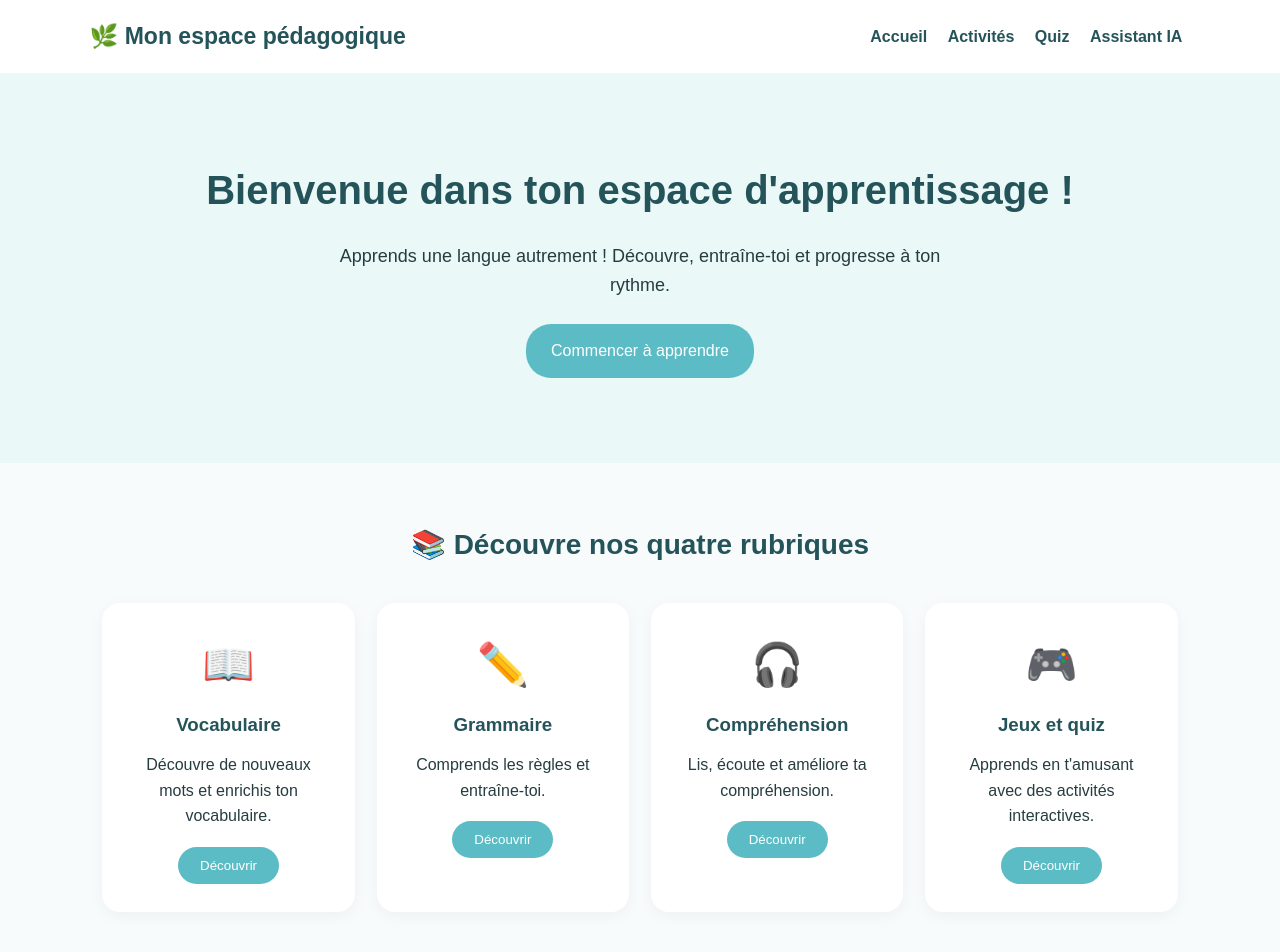
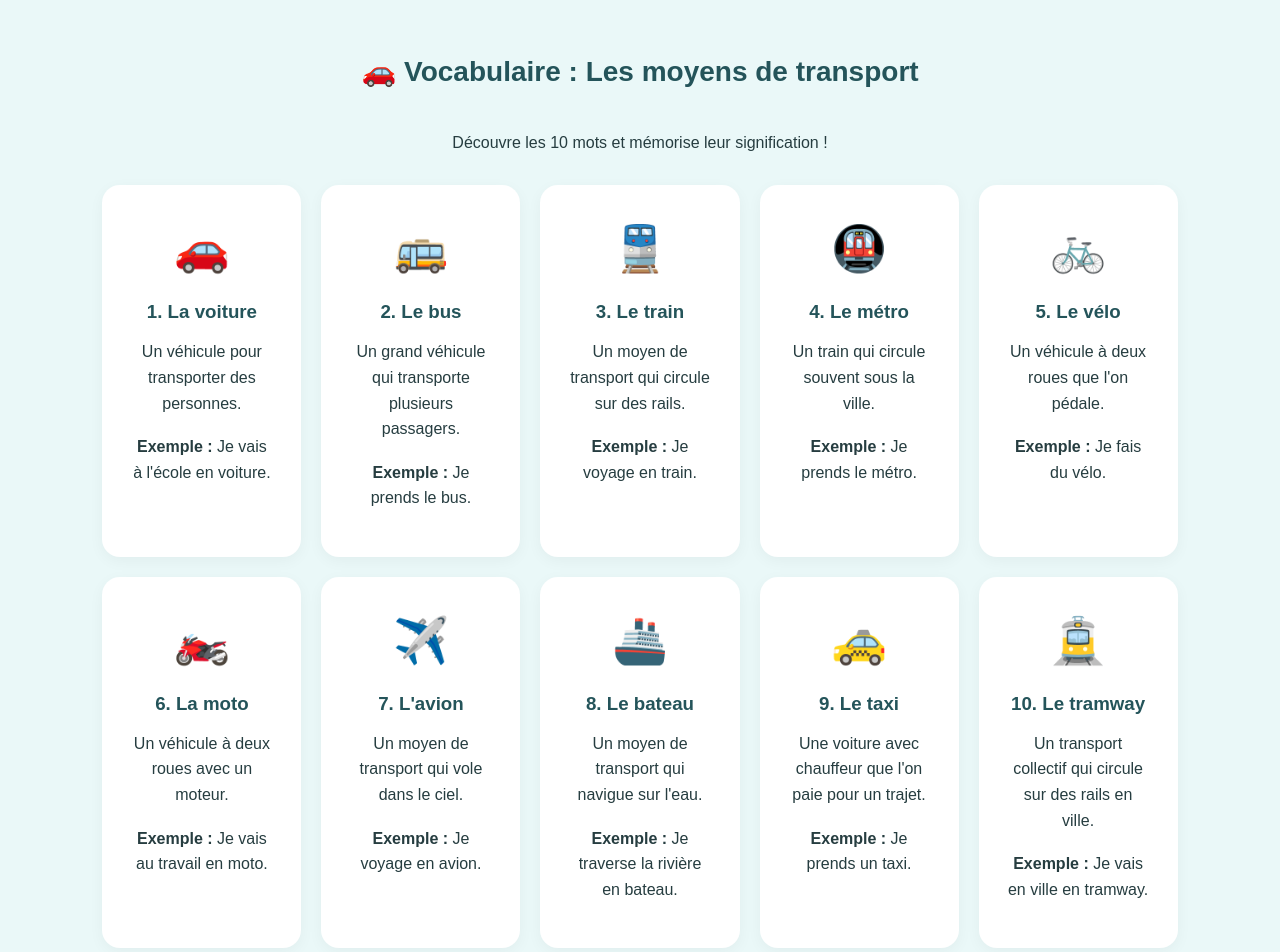
Before and after one commit to sokhengoeum-cyber/Madame-Sokheng, a plain HTML site: page index.html in a window 1280 px wide. Shown: the top 952 px of the page. Drawn offline with Linux system fonts and the light colour scheme.

Commit message:
Update index.html

```diff
--- a/index.html
+++ b/index.html
@@ -1,3 +1,89 @@
+
+<section id="vocabulaire" style="padding:50px 8%;background:#EAF8F8;">
+
+  <h2 style="text-align:center;color:#24545A;">
+    🚗 Vocabulaire : Les moyens de transport
+  </h2>
+
+  <p style="text-align:center;margin-bottom:30px;">
+    Découvre les 10 mots et mémorise leur signification !
+  </p>
+
+  <div style="display:grid;grid-template-columns:repeat(auto-fit,minmax(180px,1fr));gap:20px;">
+
+    <div class="card">
+      <div style="font-size:45px;">🚗</div>
+      <h3>1. La voiture</h3>
+      <p>Un véhicule pour transporter des personnes.</p>
+      <p><strong>Exemple :</strong> Je vais à l'école en voiture.</p>
+    </div>
+
+    <div class="card">
+      <div style="font-size:45px;">🚌</div>
+      <h3>2. Le bus</h3>
+      <p>Un grand véhicule qui transporte plusieurs passagers.</p>
+      <p><strong>Exemple :</strong> Je prends le bus.</p>
+    </div>
+
+    <div class="card">
+      <div style="font-size:45px;">🚆</div>
+      <h3>3. Le train</h3>
+      <p>Un moyen de transport qui circule sur des rails.</p>
+      <p><strong>Exemple :</strong> Je voyage en train.</p>
+    </div>
+
+    <div class="card">
+      <div style="font-size:45px;">🚇</div>
+      <h3>4. Le métro</h3>
+      <p>Un train qui circule souvent sous la ville.</p>
+      <p><strong>Exemple :</strong> Je prends le métro.</p>
+    </div>
+
+    <div class="card">
+      <div style="font-size:45px;">🚲</div>
+      <h3>5. Le vélo</h3>
+      <p>Un véhicule à deux roues que l'on pédale.</p>
+      <p><strong>Exemple :</strong> Je fais du vélo.</p>
+    </div>
+
+    <div class="card">
+      <div style="font-size:45px;">🏍️</div>
+      <h3>6. La moto</h3>
+      <p>Un véhicule à deux roues avec un moteur.</p>
+      <p><strong>Exemple :</strong> Je vais au travail en moto.</p>
+    </div>
+
+    <div class="card">
+      <div style="font-size:45px;">✈️</div>
+      <h3>7. L'avion</h3>
+      <p>Un moyen de transport qui vole dans le ciel.</p>
+      <p><strong>Exemple :</strong> Je voyage en avion.</p>
+    </div>
+
+    <div class="card">
+      <div style="font-size:45px;">🚢</div>
+      <h3>8. Le bateau</h3>
+      <p>Un moyen de transport qui navigue sur l'eau.</p>
+      <p><strong>Exemple :</strong> Je traverse la rivière en bateau.</p>
+    </div>
+
+    <div class="card">
+      <div style="font-size:45px;">🚕</div>
+      <h3>9. Le taxi</h3>
+      <p>Une voiture avec chauffeur que l'on paie pour un trajet.</p>
+      <p><strong>Exemple :</strong> Je prends un taxi.</p>
+    </div>
+
+    <div class="card">
+      <div style="font-size:45px;">🚊</div>
+      <h3>10. Le tramway</h3>
+      <p>Un transport collectif qui circule sur des rails en ville.</p>
+      <p><strong>Exemple :</strong> Je vais en ville en tramway.</p>
+    </div>
+
+  </div>
+
+</section>
 
 <!DOCTYPE html>
 <html lang="fr">
```
